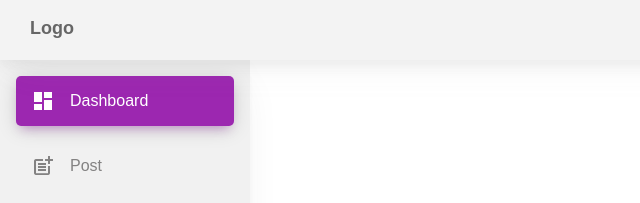
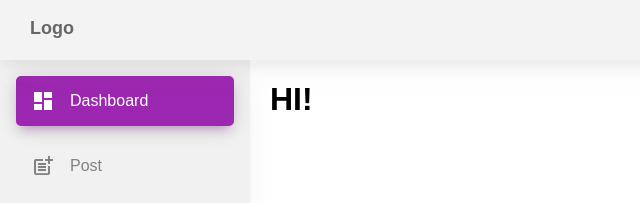
Before and after one commit to mjsaijem09/dashboard-layout, a plain HTML site: page index.html in a window 1280 px wide. Shown: the top 203 px of the page, 0-640 px from the left. Drawn offline with Linux system fonts and the light colour scheme.

Commit message:
Update style.css

```diff
--- a/style.css
+++ b/style.css
@@ -168,8 +168,9 @@ a.notification.show-notification .notification-card {
   clear: both;
 }
 
-  .main-container.column {
+.main-container {
   padding: 0 0 0 20px;
   float: right;
   width: calc(100% - 250px);
+  margin: 60px 0 0 0;
 }
```
Lines whose indentation alone changed are shown as unchanged.
